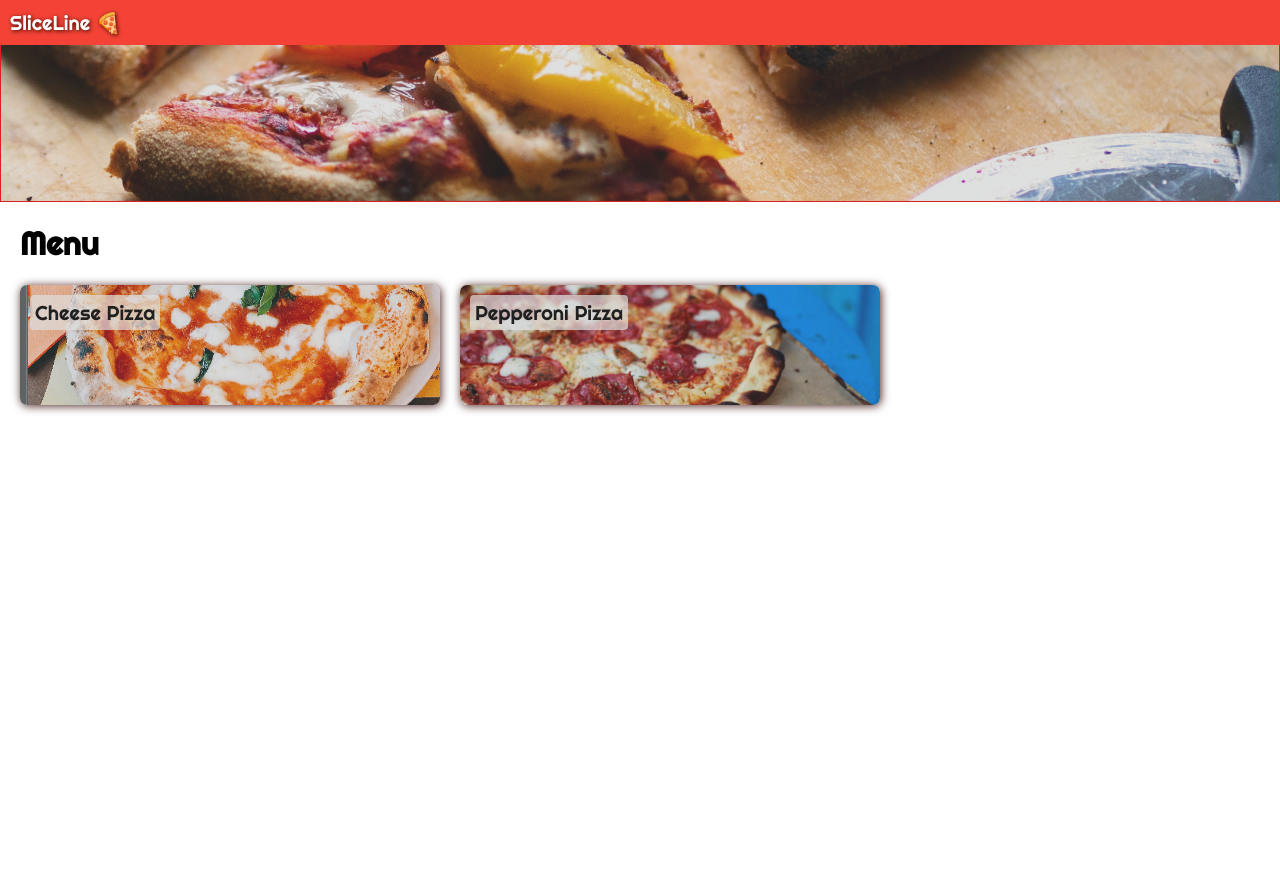
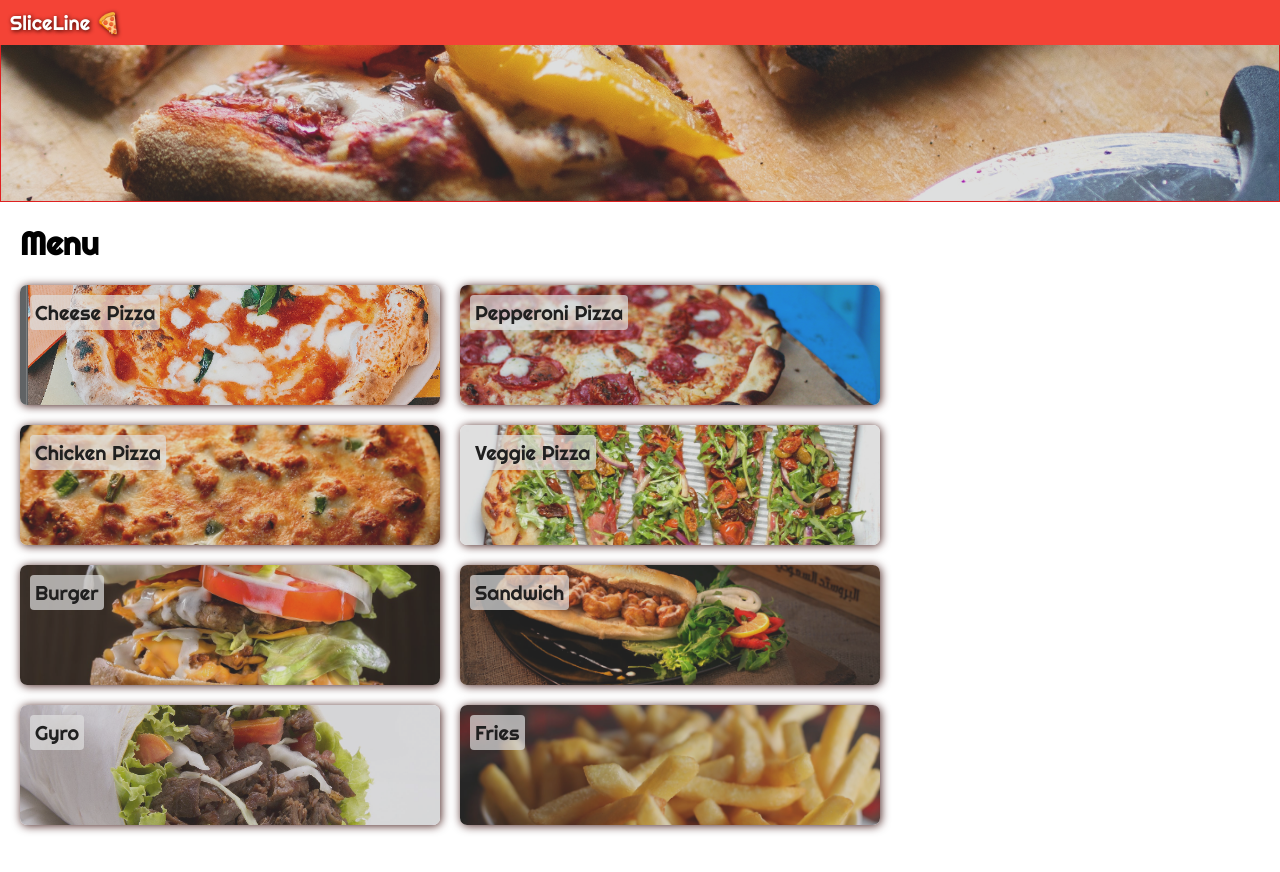
Before and after one commit to janhenrikfock/react_ordering_app, a React (Create React App) app: page / in a window 1280 px wide. Shown: the top 872 px of the page. Built offline with nearby package versions, Linux system fonts and the light colour scheme.

Commit message:
Add all foods

```diff
--- a/src/MockData/FoodData.js
+++ b/src/MockData/FoodData.js
@@ -7,4 +7,28 @@ export const foods = [
     name: 'Pepperoni Pizza',
     img: '/img/pizza2.jpeg',
   },
+  {
+    name: 'Chicken Pizza',
+    img: '/img/chicken-pizza.jpeg',
+  },
+  {
+    name: 'Veggie Pizza',
+    img: '/img/healthy-pizza.jpeg',
+  },
+  {
+    name: 'Burger',
+    img: '/img/burger.jpeg',
+  },
+  {
+    name: 'Sandwich',
+    img: '/img/sandwich.jpeg',
+  },
+  {
+    name: 'Gyro',
+    img: '/img/gyro.jpeg',
+  },
+  {
+    name: 'Fries',
+    img: '/img/fries.jpeg',
+  },
 ]
```
Also changed, not shown: 1 other file (tests, documents, lock files or other folders).
